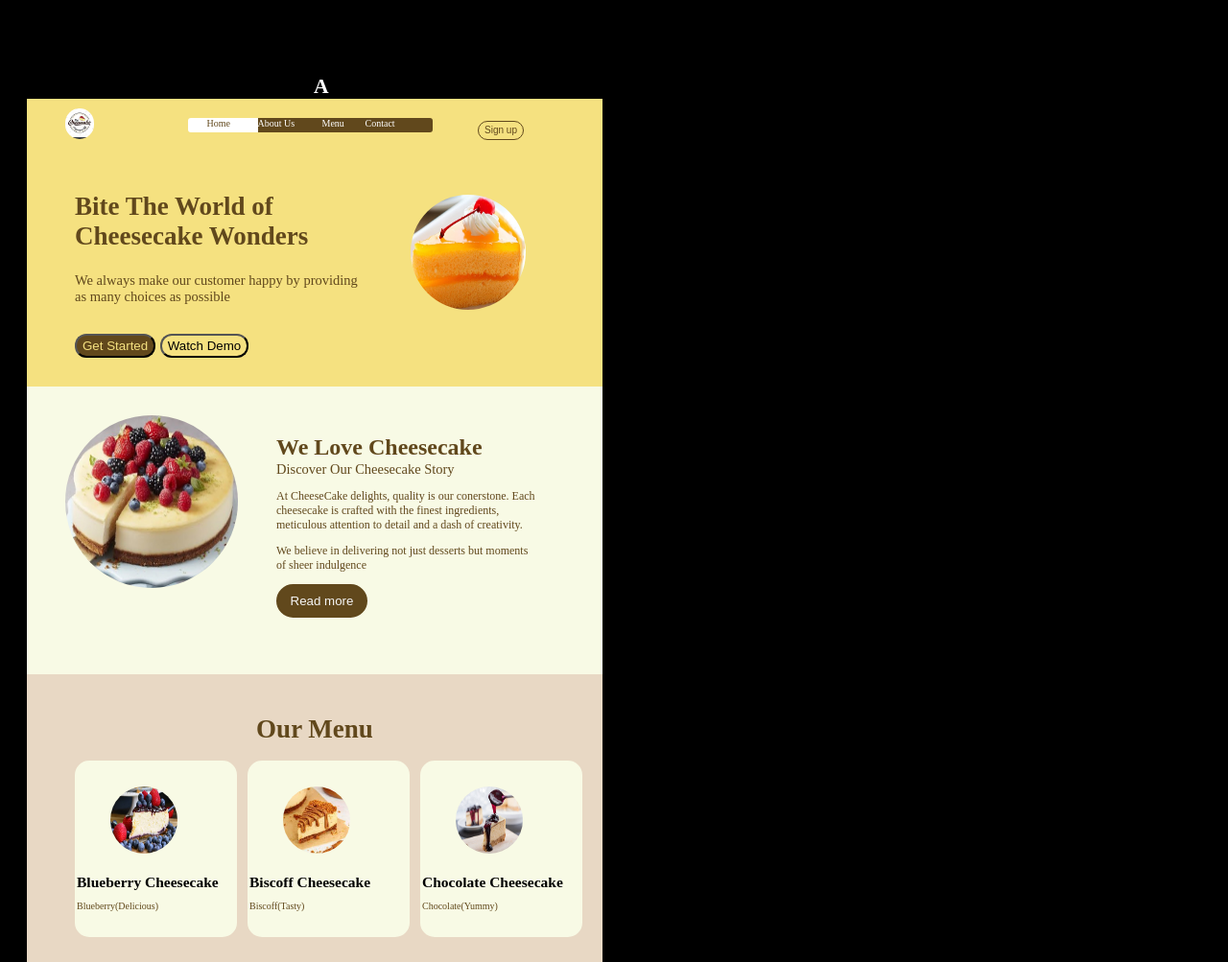
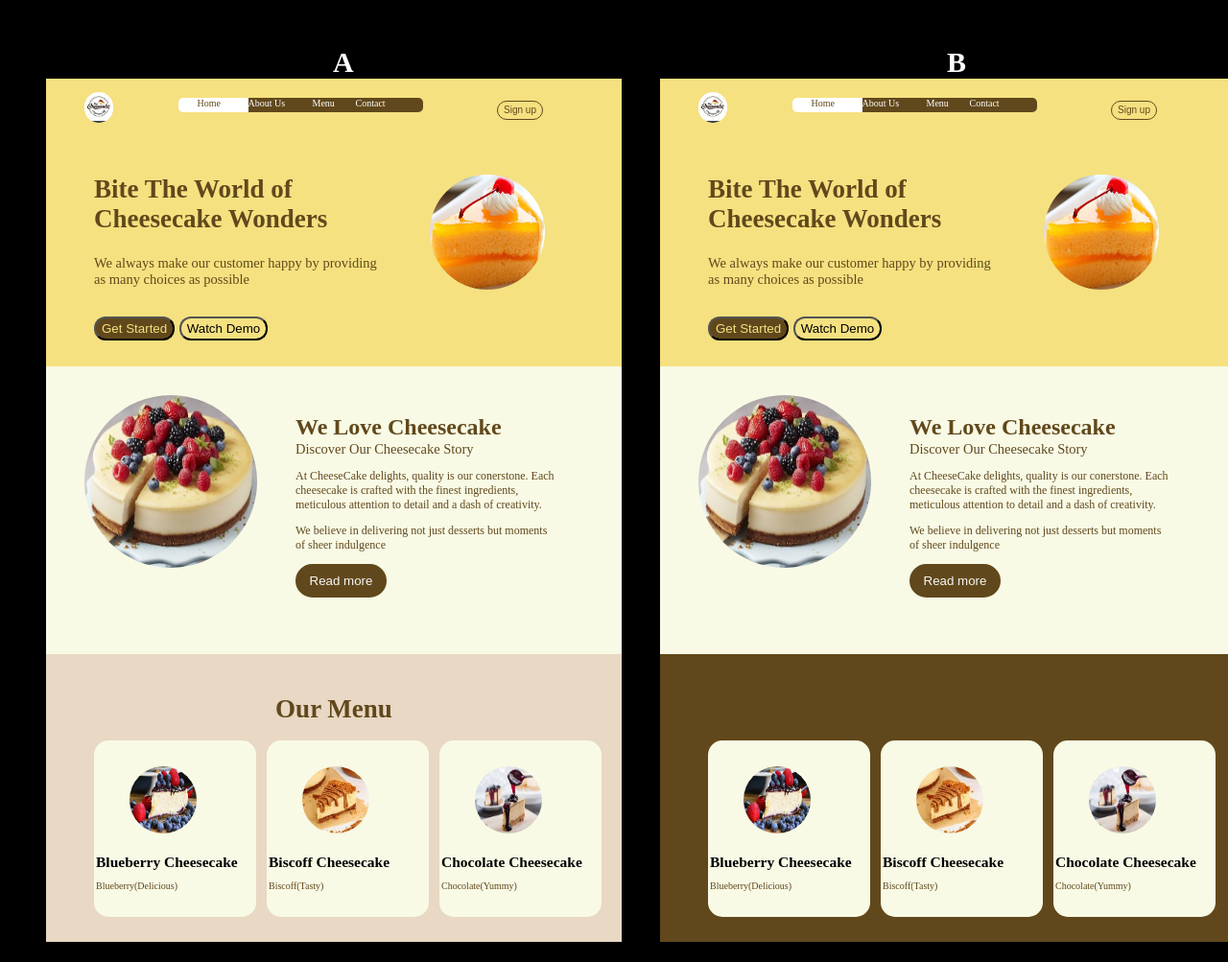
Before and after one commit to oluwatunmise2506/cheesecake_delights, a plain HTML site: page index.html in a window 1280 px wide. Shown: the whole page at 96% size. Drawn offline with Linux system fonts and the light colour scheme.

Commit message:
Project sucessfully completed and a Readme file added

```diff
--- a/index.html
+++ b/index.html
@@ -6,14 +6,18 @@
     <title>cheeseCake</title><link rel="stylesheet" href="style.css">
 </head>
 <body>
-    <div ></div>
-        <div class="main_div"><span class="headingText">A</span>
-            <div class="first_container">
+    <!-- main contianer holding the two sections of the cheesecke menu -->
+    <div class="main_div">
+
+        <!-- The first section of the menu design -->
+        <section>
+        <div class="menu_sections first_half"><span class="headingText">A</span>
+            <div class="first_container container">
                  <div class="inner_div">
                     <img src="./images/cheesecake_logo.jpg" alt="" class="thecheesecake_logo">
                     <div class="flex_container">
                         <div class="nav_bar flex_item">
-                            <div class="home_div nav_item">Home</div>
+                            <div class="home_div nav_item navbar_items">Home</div>
                             <div class="the_about_div nav_item navbar_items">About Us</div>
                             <div class="the_menu_div nav_item navbar_items">Menu</div>
                             <div class="the_contact_div nav_item navbar_items">Contact</div>
@@ -36,7 +40,7 @@
         <img src="./images/YELLOW CHEESE CAKE.jpg" alt="" class="cheese_image">
             </div>
 
-            <div class="the_second_container">
+            <div class="the_second_container container">
                 <div class="the_image">
                     <img src="./images/image chesecake.jpeg" alt="" class="cheesecake_image2">
                 </div>
@@ -53,7 +57,7 @@
 
 
 
-            <div class="the_third_container">
+            <div class="the_third_container container">
                 <div class="this_menu_text">
                     <h2>Our Menu</h2>
                 </div>
@@ -76,6 +80,87 @@
                 </div>
             </div>
         </div>
+        </section>
+        <!-- End of the first section o th menu design -->
+
+
+
+        <!-- The second section of the menu design -->
+        <section>
+            <div class=" menu_sections second_half" ><span class="headingText">B</span>
+                <div class="first_container container">
+                     <div class="inner_div">
+                        <img src="./images/cheesecake_logo.jpg" alt="" class="thecheesecake_logo">
+                        <div class="flex_container">
+                            <div class="nav_bar flex_item">
+                                <div class="home_div nav_item">Home</div>
+                                <div class="the_about_div nav_item navbar_items">About Us</div>
+                                <div class="the_menu_div nav_item navbar_items">Menu</div>
+                                <div class="the_contact_div nav_item navbar_items">Contact</div>
+                            </div>
+                        <div class="flex_item button_div">
+                                <button type="button" class="start_button">Sign up</button>
+                         </div>
+                     </div>
+                        <div class="text_div">
+                        <h2 class="first_text">Bite The World of Cheesecake Wonders</h2>
+                        <div class="the_text">
+                        <span>We always make our customer happy by providing as many choices as possible</span>
+                    </div>
+                    <div class="the_buttons">
+                        <button class="buttons the_btn">Get Started</button>
+                        <button class="buttons demo">Watch Demo</button>
+                    </div>
+                </div>
+                    </div>
+            <img src="./images/YELLOW CHEESE CAKE.jpg" alt="" class="cheese_image">
+                </div>
+
+                <div class="the_second_container container">
+                    <div class="the_image">
+                        <img src="./images/image chesecake.jpeg" alt="" class="cheesecake_image2">
+                    </div>
+
+                    <div class="cheesecake_story">
+                        <h2 class="my_text">We Love Cheesecake</h2>
+                        <span class="the_text">Discover Our Cheesecake Story</span>
+                        <p class="this_text">At CheeseCake delights, quality is our conerstone. Each cheesecake is crafted with the finest ingredients,
+                            meticulous attention to detail and a dash of creativity.</p>
+                        <p class="this_text">We believe in delivering not just desserts but moments of sheer indulgence</p>
+                        <button class="readmore_btn">Read more</button>
+                    </div>
+                </div>
+
+
+
+                <div class="the_third_container last_container container">
+                    <div class="this_menu_text">
+                        <h2>Our Menu</h2>
+                    </div>
+                    <div>
+                        <div class="menu_list blueberry_cake">
+                            <img src="./images/images (19).jpeg" alt="" class="delights_menu">
+                            <h3 class="the_menu_texts">Blueberry Cheesecake</h3>
+                            <p class="our_menu_text">Blueberry(Delicious)</p>
+                        </div>
+                        <div class="menu_list biscoff_cake">
+                            <img src="./images/biiscoff.jpg" alt="" class="delights_menu">
+                            <h3 class="the_menu_texts">Biscoff Cheesecake</h3>
+                            <p class="our_menu_text">Biscoff(Tasty)</p>
+                        </div>
+                        <div class="menu_list chocolate_cake">
+                            <img src="./images/cheeseCake 1.jpeg" alt="" class="delights_menu">
+                            <h3 class="the_menu_texts">Chocolate Cheesecake</h3>
+                            <p class="our_menu_text">Chocolate(Yummy)</p>
+                        </div>
+                    </div>
+                </div>
+            </div>
+        </section>
+        <!-- End of the second section of the menu design -->
+
+    </div>
+    <!-- End of the main contianer holding the two sections of the cheesecke menu -->
 
 </body>
 </html>
--- a/style.css
+++ b/style.css
@@ -2,15 +2,31 @@ body{
     background-color: black;
 }
 
-.main_div{
-    height:860px ;
+.menu_sections{
+    height:950px ;
     position: absolute;
-    margin-top:70px;
-    margin-left: 20px;
+    margin-top:40px;
     font-size: large;
-    color: white;
 
 }
+
+.first_half{
+    margin-left: 40px;
+}
+
+.second_half{
+    margin-left: 680px;
+}
+
+.headingText{
+    font-weight: bold;
+    font-size:30px;
+    color: white;
+    margin-left: 299px;
+}
+
+
+
 
 .inner_div{
     position: absolute;
@@ -19,7 +35,6 @@ body{
 
 .first_container{
     background-color:#F5E180;
-    width: 600px;
     height: 400px;
     position: absolute;
     display: block;
@@ -27,8 +42,13 @@ body{
 
 .nav_bar{
     width: 200px;
-    height: 50px;
-    margin-left: 90px;
+    height: 100px;
+    margin-left: 60px;
+
+}
+
+.navbar_items{
+
 }
 
 .nav_item{
@@ -46,11 +66,12 @@ body{
     border-radius: 30px;
     display: inline-block;
     margin-left: 40px;
+    margin-bottom: 24px;
 }
 
 .home_div{
     padding-left: 20px;
-    border-radius: 3px;
+    border-radius: 5px;
     background-color: white;
     color: #61481C;
 
@@ -67,7 +88,7 @@ body{
 
 .the_contact_div{
     left: 185px;
-    border-radius: 3px;
+    border-radius: 5px;
 }
 
 .flex_item{
@@ -76,8 +97,7 @@ body{
 }
 
 .flex_container{
-    margin-bottom: 2px;
-    height: 20px;
+    height: 50px;
     margin-top: 20px;
     display: inline-block;
     margin-left: 3px;
@@ -105,7 +125,7 @@ body{
 
 .text_div{
     width: 300px;
-    margin-top: 50px;
+    margin-top: 25px;
     color: #61481C ;
     margin-left: 50px;
 
@@ -146,11 +166,6 @@ body{
 
 }
 
-.headingText{
-   margin-left: 299px;
-   font-weight: bold;
-   font-size: larger;
-}
 
 
 .cheesecake_image2{
@@ -171,7 +186,6 @@ body{
 .the_second_container{
     background-color: #F8FAE5;
     height: 300px;
-    width: 600px;
     margin-top: 300px;
     margin-bottom: 0px;
     display: block;
@@ -210,7 +224,6 @@ body{
  .the_third_container{
     background-color:#E8D8C4;
     height: 300px;
-    width: 600px;
     display: block;
     margin-top: 600px;
  }
@@ -262,3 +275,17 @@ body{
     height: 70px;
     padding-top: 20px;
  }
+
+ .last_container{
+    background-color: #61481C;
+ }
+
+
+ .container{
+    width: 600px;
+
+ }
+
+ @media screen and (max-width: 480px) {
+    .container{}
+ }
```
Also changed, not shown: 1 other file.
